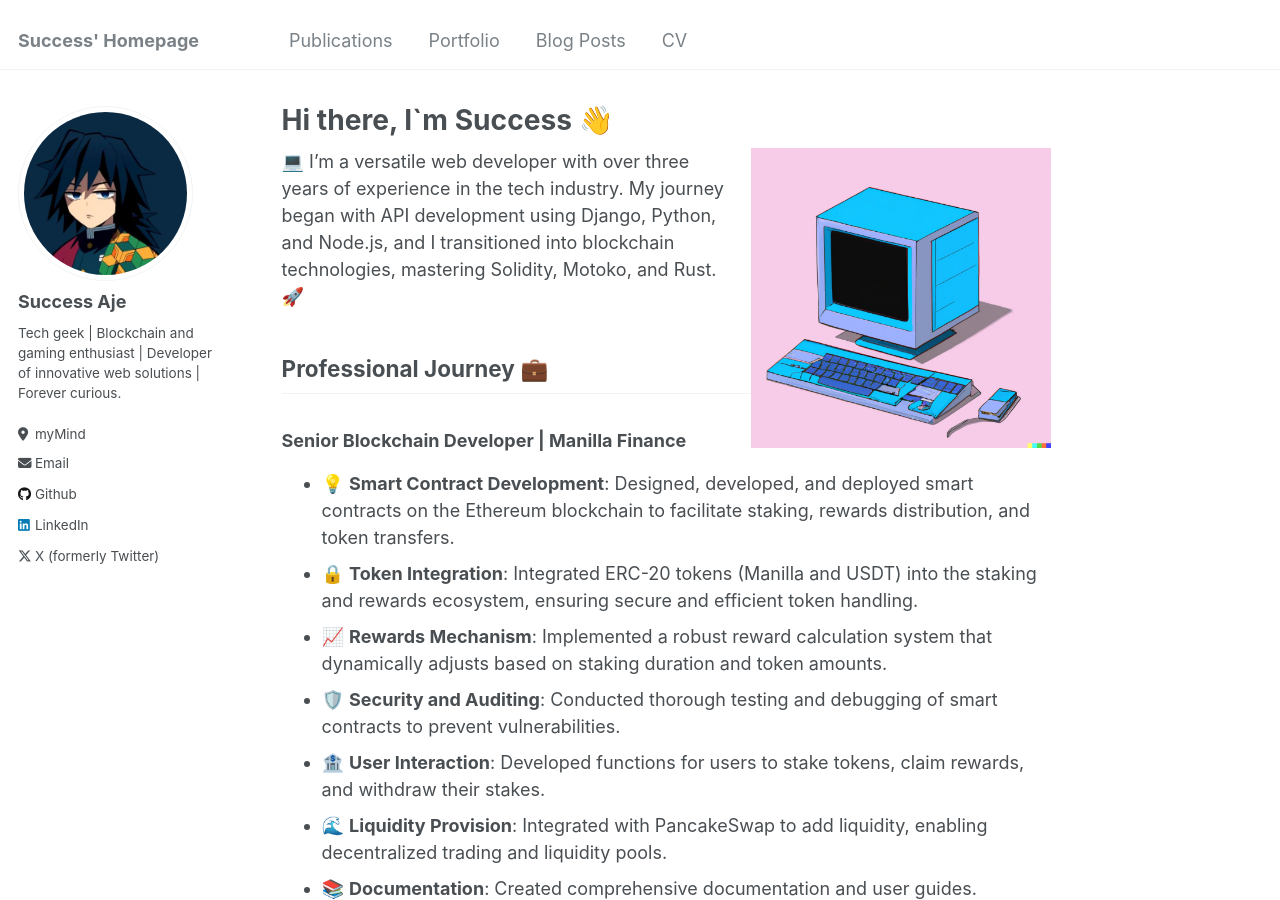
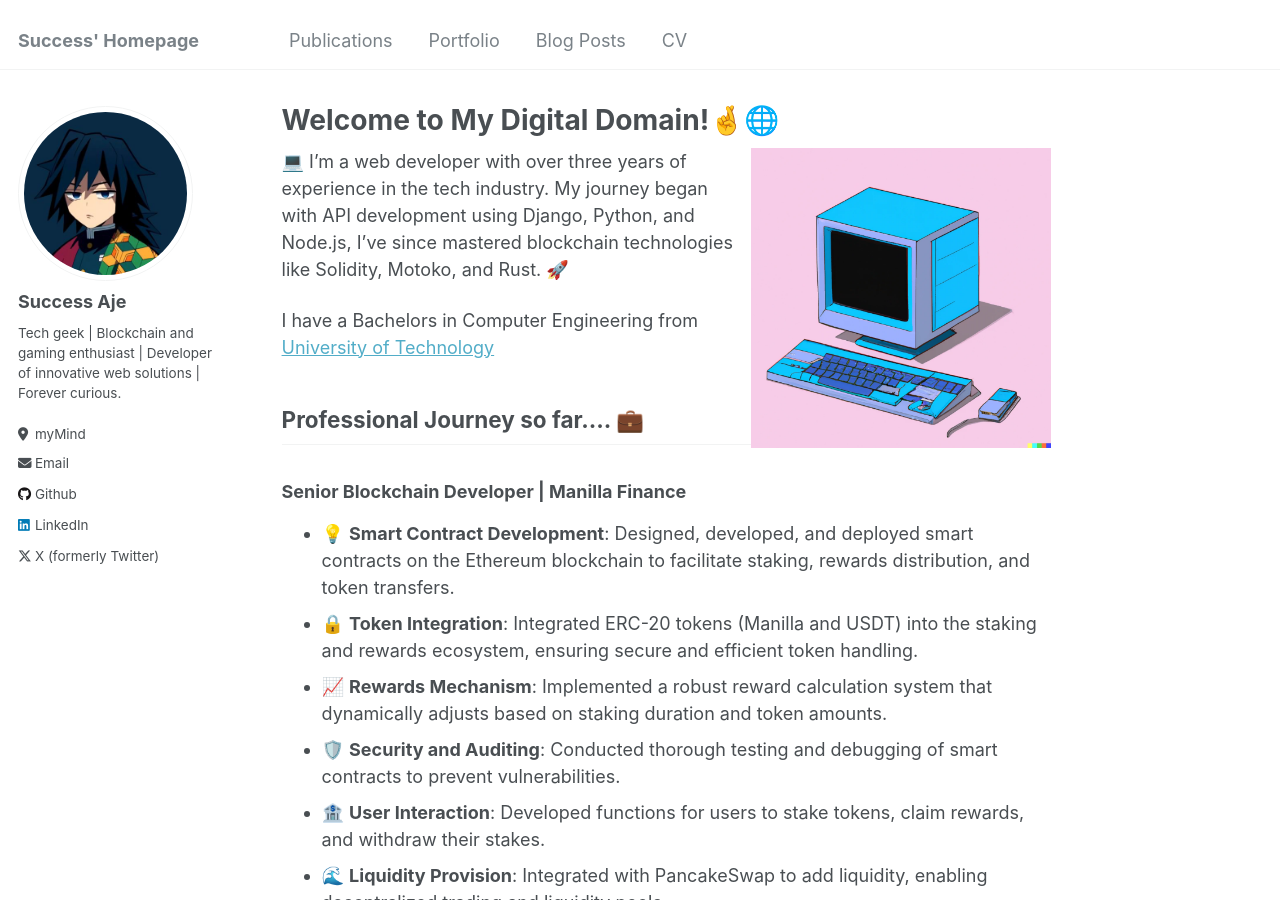
Before and after one commit to successaje/successaje.github.io, a Jekyll site: the page built from _pages/about.md, in a window 1280 px wide and 900 px high. Built offline with Jekyll 4.4.1, drawn with Linux system fonts in a browser that asks for light colours; some of the changed text lies outside the part shown.

Commit message:
refinement

```diff
--- a/_pages/about.md
+++ b/_pages/about.md
@@ -1,6 +1,6 @@
 ---
 permalink: /
-title: "Hi there, I`m Success 👋"
+title: "Welcome to My Digital Domain!🤞🌐"
 author_profile: true
 redirect_from:
   - /about/
@@ -9,9 +9,11 @@ redirect_from:
 
 
 ![Illustration](/images/comp.webp){: .align-right width="300px"}
-💻 I'm a versatile web developer with over three years of experience in the tech industry. My journey began with API development using Django, Python, and Node.js, and I transitioned into blockchain technologies, mastering Solidity, Motoko, and Rust. 🚀
+💻 I'm a web developer with over three years of experience in the tech industry. My journey began with API development using Django, Python, and Node.js, I've since mastered blockchain technologies like Solidity, Motoko, and Rust. 🚀
 
-## Professional Journey 💼
+I have a Bachelors in Computer Engineering from [University of Technology](https://futa.edu.ng/)
+
+## Professional Journey so far.... 💼
 
 ### Senior Blockchain Developer | Manilla Finance
 - 💡 **Smart Contract Development**: Designed, developed, and deployed smart contracts on the Ethereum blockchain to facilitate staking, rewards distribution, and token transfers.
```
Also changed, not shown: other parts of _pages/about.md (+3 -3 lines).
